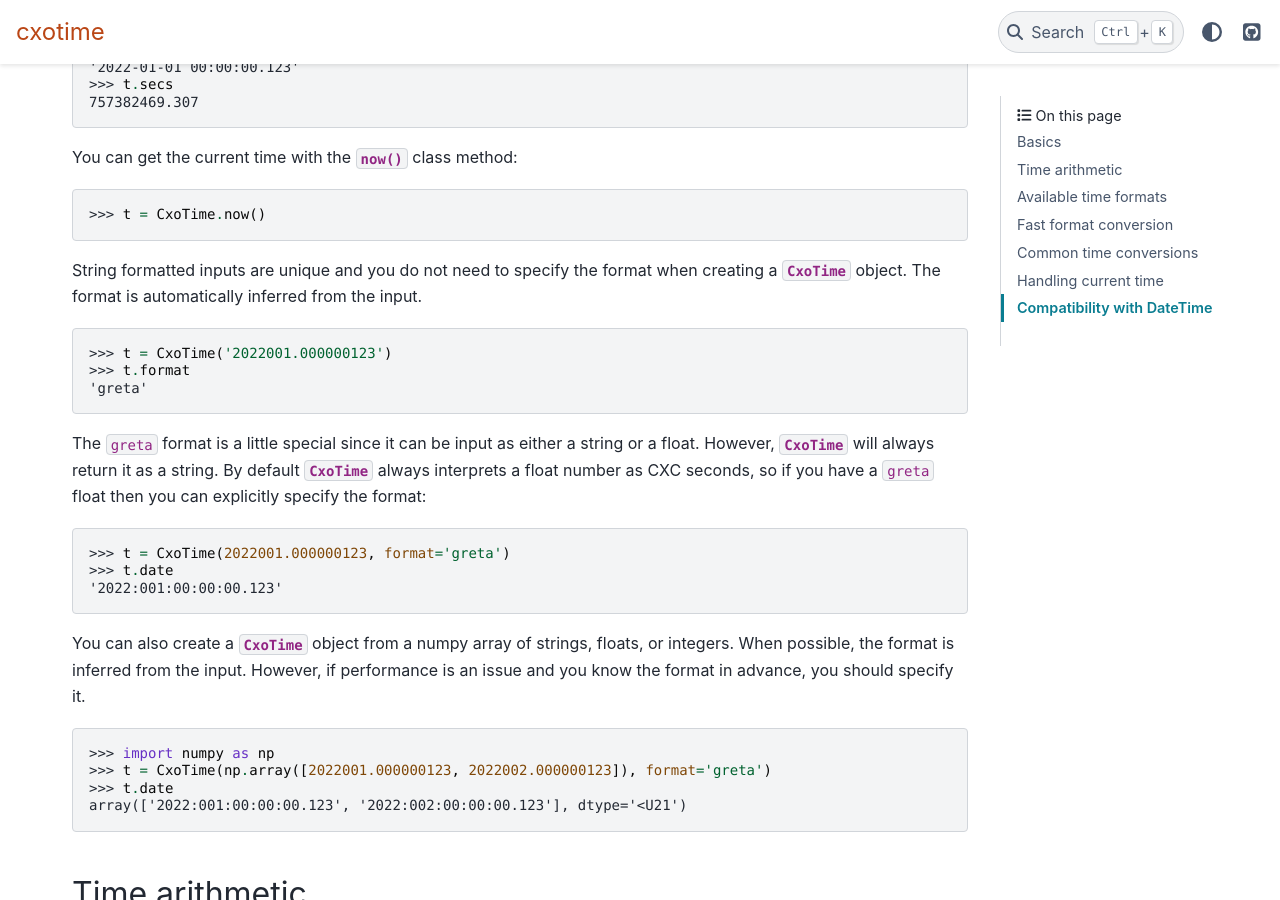
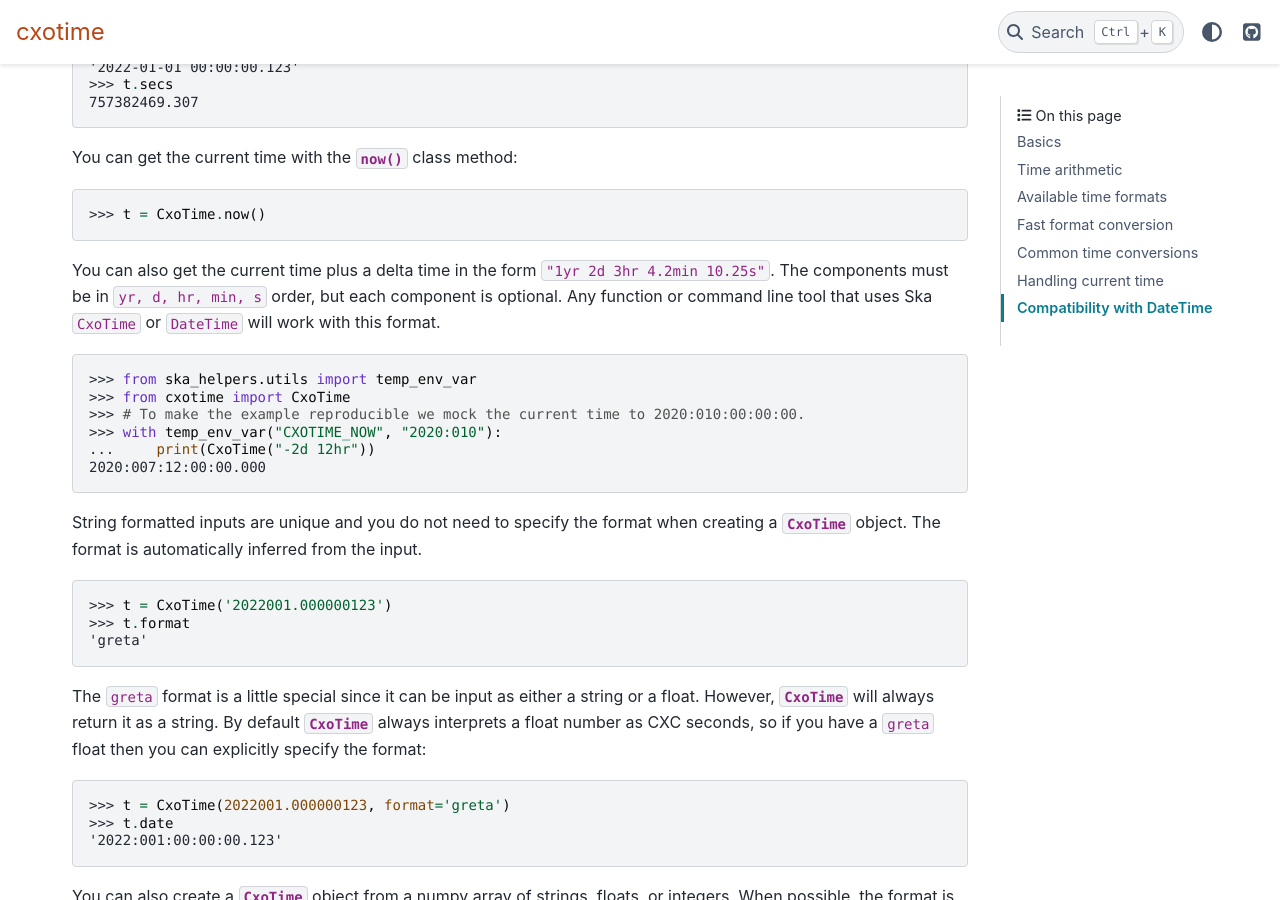
Before and after one commit to sot/cxotime, a Sphinx documentation site: the page built from docs/index.rst, in a window 1280 px wide and 900 px high, scrolled down 670 px. Built offline with Sphinx 7.4.7 and the PyData theme 0.15.4, drawn with Linux system fonts in a browser that asks for light colours; formulas are drawn with MathJax 3; the version number could not be read and is left out; some of the changed text lies outside the part shown.

Commit message:
Allow for quantity-string time delta as CxoTime initializer

```diff
--- a/docs/index.rst
+++ b/docs/index.rst
@@ -50,6 +50,18 @@ Now you can convert to a different format:
 You can get the current time with the :meth:`~cxotime.CxoTime.now` class method:
 
 >>> t = CxoTime.now()
+
+You can also get the current time plus a delta time in the form ``"1yr 2d 3hr
+4.2min 10.25s"``. The components must be in ``yr, d, hr, min, s`` order, but each
+component is optional. Any function or command line tool that uses Ska ``CxoTime`` or
+``DateTime`` will work with this format.
+
+>>> from ska_helpers.utils import temp_env_var
+>>> from cxotime import CxoTime
+>>> # To make the example reproducible we mock the current time to 2020:010:00:00:00.
+>>> with temp_env_var("CXOTIME_NOW", "2020:010"):
+...     print(CxoTime("-2d 12hr"))
+2020:007:12:00:00.000
 
 String formatted inputs are unique and you do not need to specify the format when
 creating a |CxoTime| object.  The format is automatically inferred from the input.
@@ -237,9 +249,9 @@ For convenience and compatibility with the DateTime_ class, |CxoTime| provides s
 equivalent ways to specify the current time:
 
 >>> CxoTime.now()  # Preferred method since it is explicit
->>> CxoTime()
->>> CxoTime(None)
 >>> CxoTime(CxoTime.NOW)
+>>> CxoTime(None)  # OK but not preferred
+>>> CxoTime()  # DO NOT use for new code
 
 See below for situations where you should use ``CxoTime.NOW``.
 
@@ -251,10 +263,16 @@ reproducible.
 
 For example, to set the current time to 2022-01-01 00:00:00.000:
 
->>> import os
->>> os.environ['CXOTIME_NOW'] = '2022-01-01 00:00:00.000'
->>> CxoTime.now().date
-'2022:001:00:00:00.000'
+>>> from ska_helpers.utils import temp_env_var
+>>> with temp_env_var("CXOTIME_NOW", "2020:010"):
+...     print(CxoTime.now())
+...     print(CxoTime(CxoTime.NOW))
+...     print(CxoTime(None))
+...     print(CxoTime())
+2020:010:00:00:00.000
+2020:010:00:00:00.000
+2020:010:00:00:00.000
+2020:010:00:00:00.000
 
 ``CxoTime.NOW`` sentinel
 ^^^^^^^^^^^^^^^^^^^^^^^^
```
Also changed, not shown: 2 other files.
